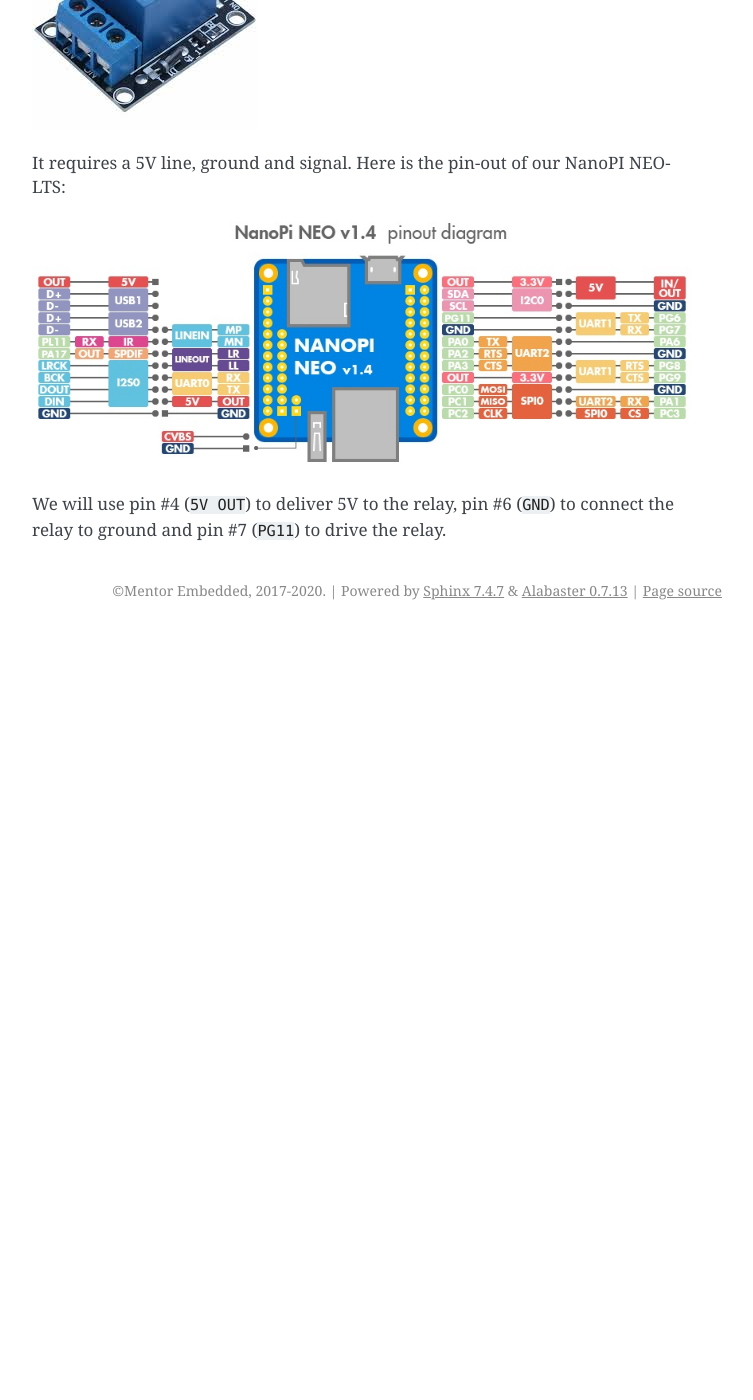
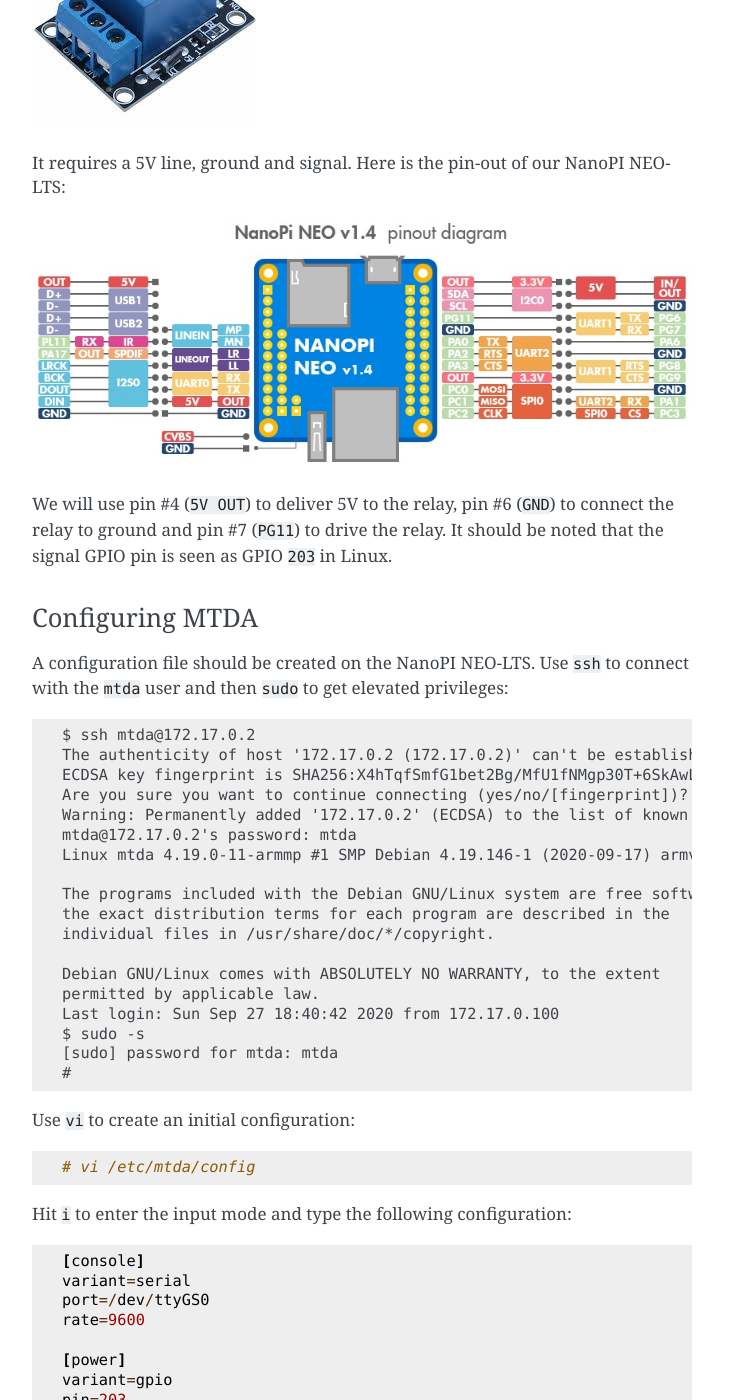
Before and after one commit to siemens/mtda, a Sphinx documentation site: the page built from docs/build.rst, in a window 1280 px wide and 1400 px high, scrolled down 1549 px. Shown: the whole window, without its empty margins (388-1141 px from the left). Built offline with Sphinx 7.4.7, drawn with Linux system fonts in a browser that asks for light colours; before the commit the page ends 2179 px from its top, so only the background shows below that; some of the changed text lies outside the part shown.

Commit message:
docs: add sample configuration for the NanoPI NEO-LTS
Signed-off-by: Cedric Hombourger <Cedric_Hombourger@mentor.com>

```diff
--- a/docs/build.rst
+++ b/docs/build.rst
@@ -71,4 +71,61 @@
 .. image:: neo_pinout.jpg
 
 We will use pin #4 (``5V OUT``) to deliver 5V to the relay, pin #6 (``GND``) to
-connect the relay to ground and pin #7 (``PG11``) to drive the relay.
+connect the relay to ground and pin #7 (``PG11``) to drive the relay. It should
+be noted that the signal GPIO pin is seen as GPIO ``203`` in Linux.
+
+Configuring MTDA
+~~~~~~~~~~~~~~~~
+
+A configuration file should be created on the NanoPI NEO-LTS. Use ``ssh`` to
+connect with the ``mtda`` user and then ``sudo`` to get elevated privileges::
+
+    $ ssh mtda@172.17.0.2
+    The authenticity of host '172.17.0.2 (172.17.0.2)' can't be established.
+    ECDSA key fingerprint is SHA256:X4hTqfSmfG1bet2Bg/MfU1fNMgp30T+6SkAwLXZbJTQ.
+    Are you sure you want to continue connecting (yes/no/[fingerprint])? yes
+    Warning: Permanently added '172.17.0.2' (ECDSA) to the list of known hosts.
+    mtda@172.17.0.2's password: mtda
+    Linux mtda 4.19.0-11-armmp #1 SMP Debian 4.19.146-1 (2020-09-17) armv7l
+
+    The programs included with the Debian GNU/Linux system are free software;
+    the exact distribution terms for each program are described in the
+    individual files in /usr/share/doc/*/copyright.
+
+    Debian GNU/Linux comes with ABSOLUTELY NO WARRANTY, to the extent
+    permitted by applicable law.
+    Last login: Sun Sep 27 18:40:42 2020 from 172.17.0.100
+    $ sudo -s
+    [sudo] password for mtda: mtda
+    #
+
+Use ``vi`` to create an initial configuration::
+
+    # vi /etc/mtda/config
+
+Hit ``i`` to enter the input mode and type the following configuration::
+
+    [console]
+    variant=serial
+    port=/dev/ttyGS0
+    rate=9600
+
+    [power]
+    variant=gpio
+    pin=203
+
+    [keyboard]
+    variant=hid
+    device=/dev/hidg0
+
+    [sdmux]
+    variant=usbf
+
+Hit ``ESC`` to leave the input mode and type ``:x`` to exit. You should be back
+to the shell and may restart the agent::
+
+    # sync
+    # systemctl restart mtda
+
+Clients may now connect to the MTDA agent, control the power input of the Device
+Under Test and remotely access its console.
```
